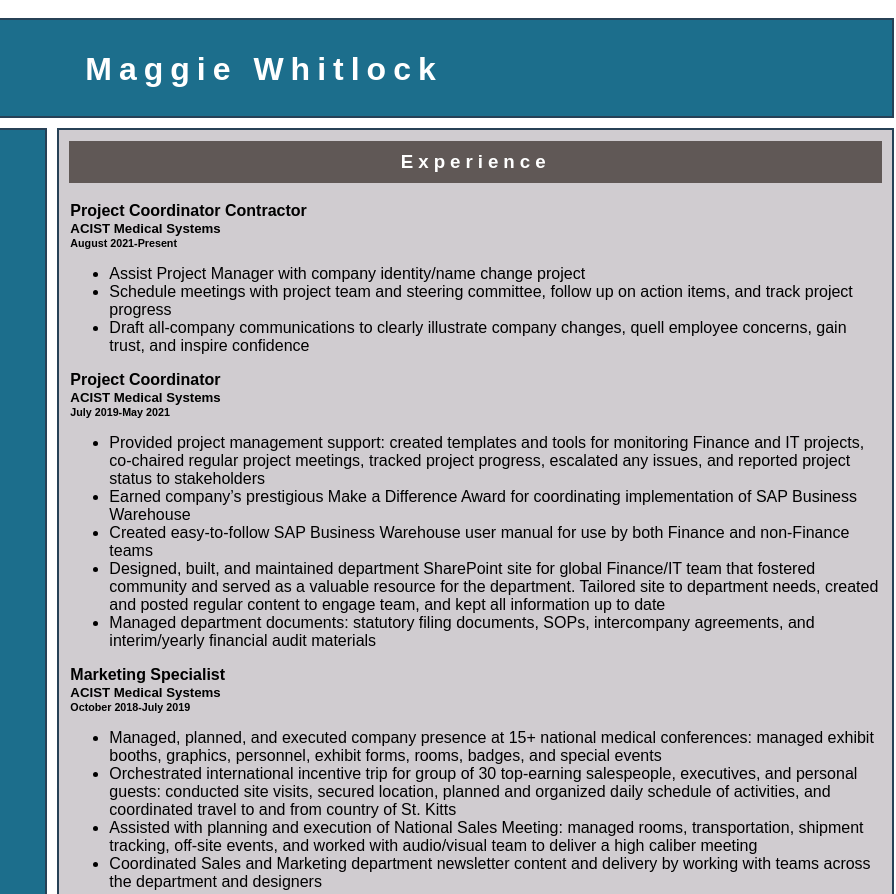
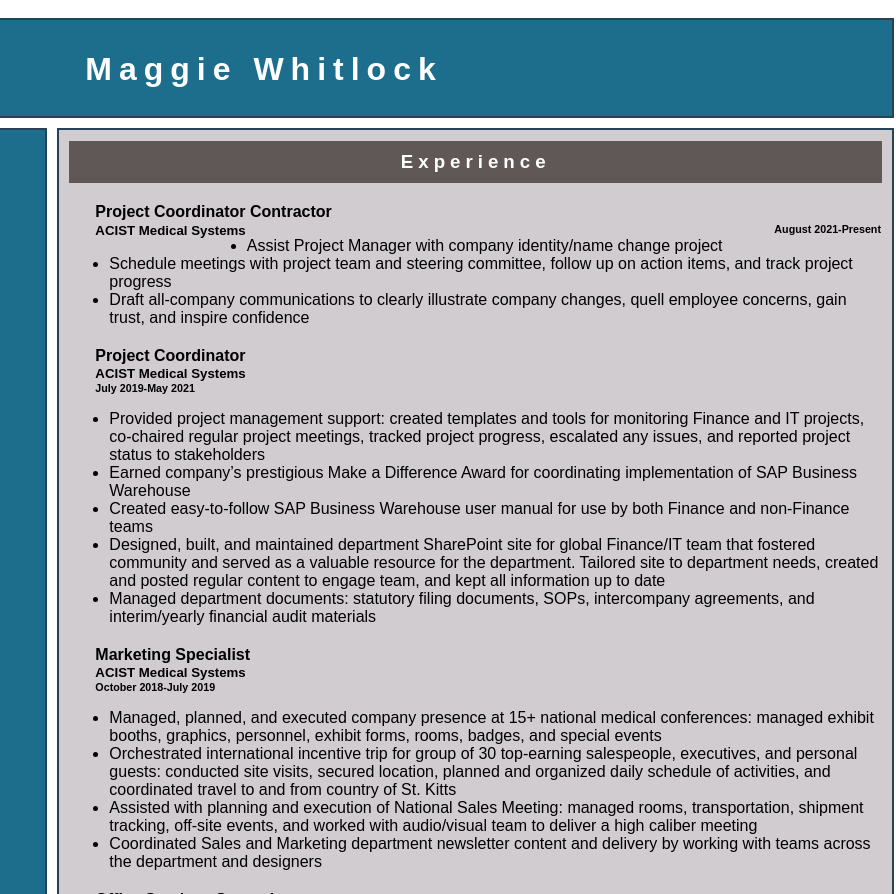
Before and after one commit to winklockm/winklockm.github.io, a plain HTML site: page index.html in a window 1280 px wide. Shown: the top 894 px of the page, 384-1280 px from the left. Drawn offline with Linux system fonts and the light colour scheme.

Commit message:
Update style.css

```diff
--- a/style.css
+++ b/style.css
@@ -75,4 +75,17 @@ h3 {
 
 h4,h5,h6 {
   margin: 1px;
+  padding-left: 25px;
 }
+
+h4 {
+  margin-top: 20px;
+}
+
+.alignleft {
+  float: left;
+}
+
+.alignright{
+  float: right;
+}
```
